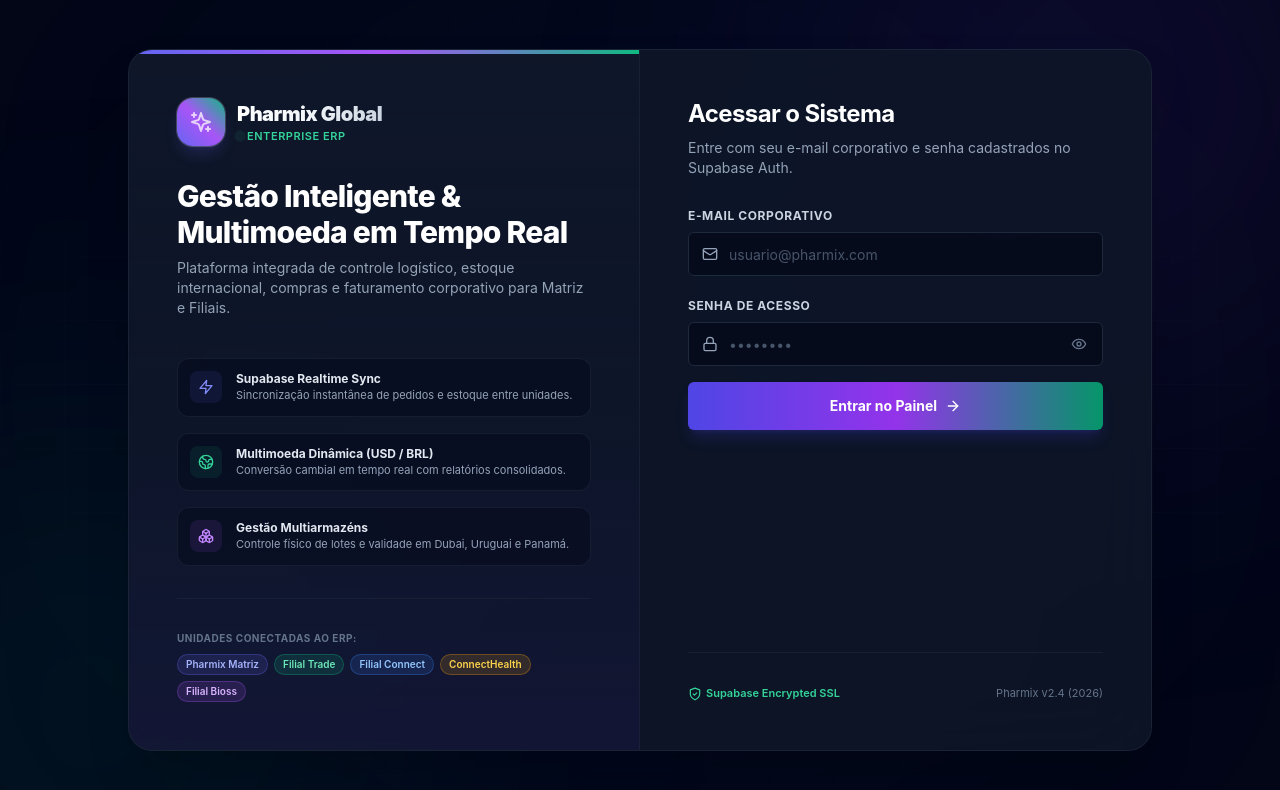
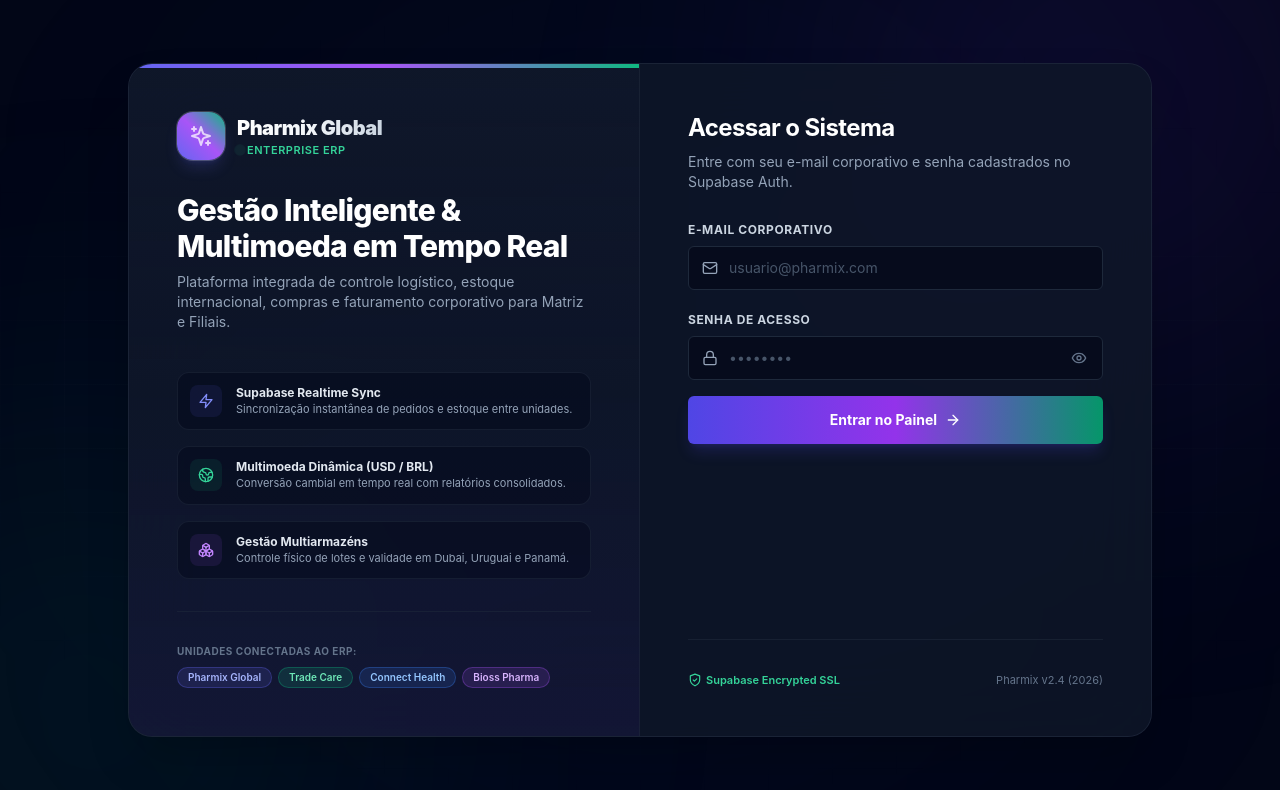
Before and after one commit to alifferleonn/ERP_Connect, a Next.js app: page / in a window 1280 px wide. Shown: the top 790 px of the page. Built offline with nearby package versions, Linux system fonts and the light colour scheme.

Commit message:
fix: update connected unit names on login page to Pharmix Global, Trade Care, Connect Health, and Bioss Pharma

```diff
--- a/src/app/page.tsx
+++ b/src/app/page.tsx
@@ -138,11 +138,10 @@
           <div className="pt-8 mt-8 border-t border-slate-800/60">
             <p className="text-[10px] uppercase font-bold text-slate-500 tracking-wider mb-2">Unidades Conectadas ao ERP:</p>
             <div className="flex flex-wrap gap-1.5">
-              <span className="px-2 py-0.5 rounded-full text-[10px] font-semibold bg-indigo-500/15 text-indigo-300 border border-indigo-500/30">Pharmix Matriz</span>
-              <span className="px-2 py-0.5 rounded-full text-[10px] font-semibold bg-emerald-500/15 text-emerald-300 border border-emerald-500/30">Filial Trade</span>
-              <span className="px-2 py-0.5 rounded-full text-[10px] font-semibold bg-blue-500/15 text-blue-300 border border-blue-500/30">Filial Connect</span>
-              <span className="px-2 py-0.5 rounded-full text-[10px] font-semibold bg-amber-500/15 text-amber-300 border border-amber-500/30">ConnectHealth</span>
-              <span className="px-2 py-0.5 rounded-full text-[10px] font-semibold bg-purple-500/15 text-purple-300 border border-purple-500/30">Filial Bioss</span>
+              <span className="px-2.5 py-0.5 rounded-full text-[10px] font-semibold bg-indigo-500/15 text-indigo-300 border border-indigo-500/30">Pharmix Global</span>
+              <span className="px-2.5 py-0.5 rounded-full text-[10px] font-semibold bg-emerald-500/15 text-emerald-300 border border-emerald-500/30">Trade Care</span>
+              <span className="px-2.5 py-0.5 rounded-full text-[10px] font-semibold bg-blue-500/15 text-blue-300 border border-blue-500/30">Connect Health</span>
+              <span className="px-2.5 py-0.5 rounded-full text-[10px] font-semibold bg-purple-500/15 text-purple-300 border border-purple-500/30">Bioss Pharma</span>
             </div>
           </div>
         </div>
```
